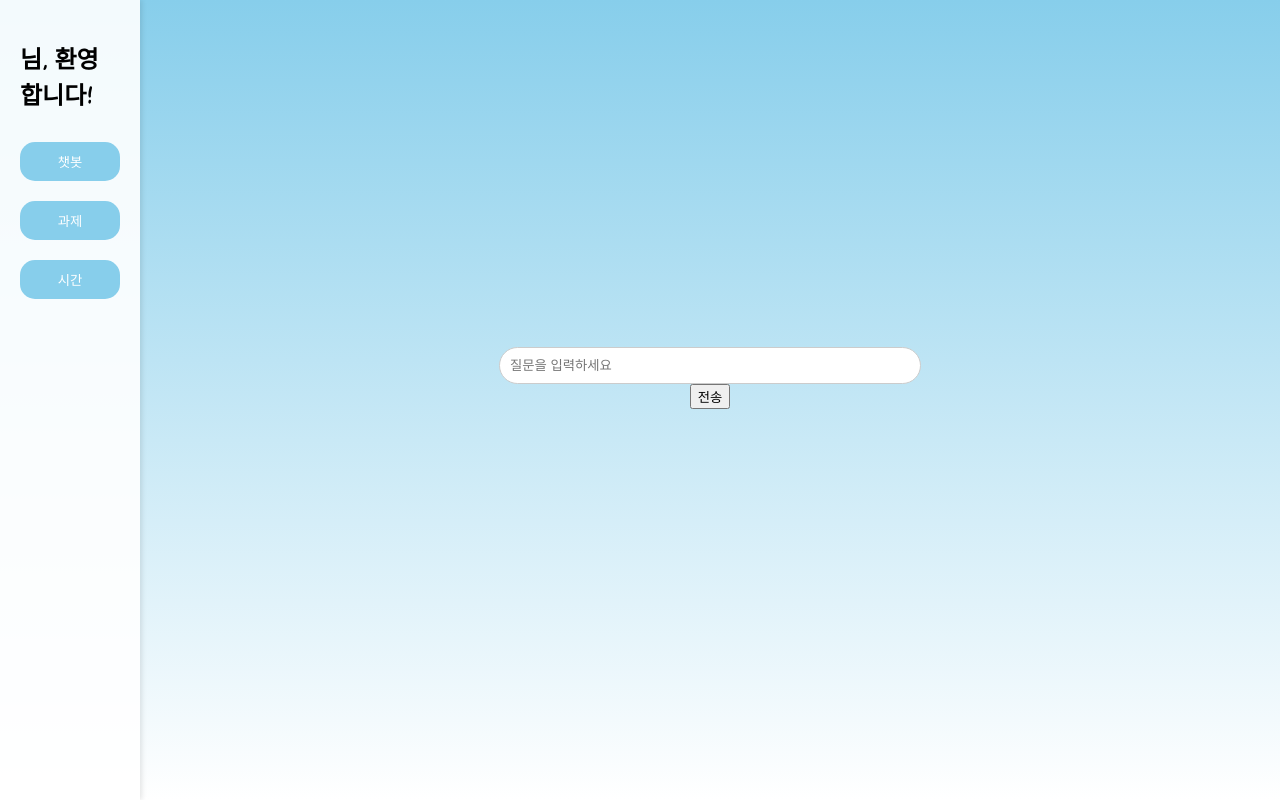
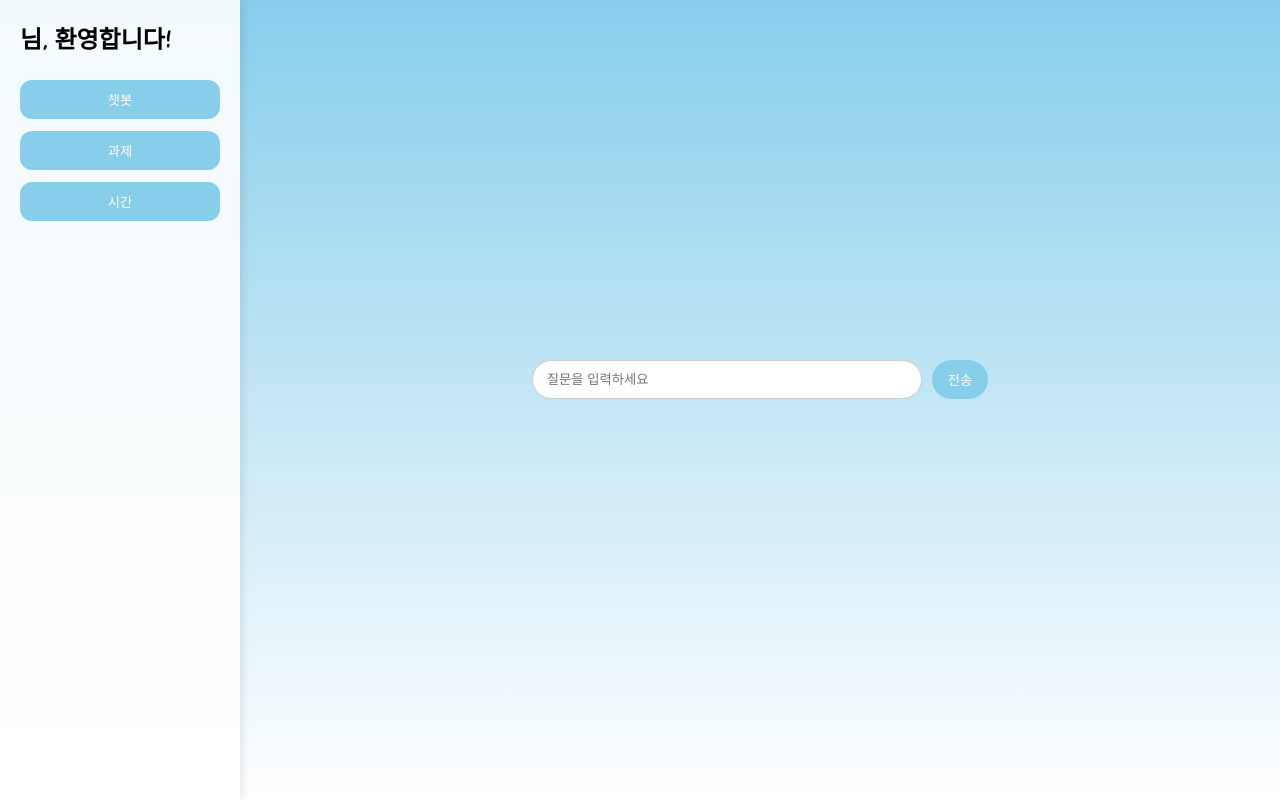
Before and after one commit to hansj8267/basic-chatbot, a Flask app: page /chat in a window 1280 px wide. Run offline with Flask 3, Linux system fonts and the light colour scheme; the visitor is signed in with stand-in values (Sample User, id 1); data that the repository does not hold is empty.

Commit message:
Update style.css

```diff
--- a/static/style.css
+++ b/static/style.css
@@ -1,109 +1,72 @@
+/* 공통 배경 */
 body {
   margin: 0;
   font-family: 'Nanum Pen Script', cursive;
   background: linear-gradient(to bottom, #87ceeb, #ffffff);
 }
 
+/* 로그인 */
 .login-container {
-  display: flex;
-  flex-direction: column;
-  align-items: center;
-  justify-content: center;
+  display: flex; flex-direction: column; align-items: center; justify-content: center;
   height: 100vh;
 }
+.login-container input, .login-container button {
+  margin: 6px 0; padding: 10px; border-radius: 15px; border: 1px solid #ccc; font-size: 16px;
+}
+.login-container button {
+  background-color: #87ceeb; color: #fff; border: none; cursor: pointer;
+}
+.login-container button:hover { background:#00bfff; }
 
-.login-container input, .login-container button {
-  margin: 5px 0;
-  padding: 10px;
-  border-radius: 15px;
-  border: 1px solid #ccc;
-  font-size: 16px;
+/* 메인 레이아웃 */
+.main-container { display: flex; min-height: 100vh; }
+
+/* 사이드바 */
+.sidebar {
+  width: 200px; background: rgba(255,255,255,0.9);
+  padding: 20px; box-shadow: 2px 0 10px rgba(0,0,0,0.1);
+  display: flex; flex-direction: column; gap: 12px;
+}
+.sidebar h2 { margin: 0 0 12px; }
+.sidebar button {
+  padding: 10px; border: none; border-radius: 12px;
+  background: #87ceeb; color: #fff; cursor: pointer;
+}
+.sidebar button:hover { background:#00bfff; }
+
+/* 중앙 챗 영역 — 진짜 중앙 정렬 */
+.chat-area {
+  flex: 1;
+  display: flex; flex-direction: column;
+  align-items: center; justify-content: center;
+  padding: 24px;
 }
 
-.login-container button {
-  background-color: #87ceeb;
-  color: white;
-  border: none;
-  cursor: pointer;
+/* 화면 카드 너비 */
+.screen { width: 100%; max-width: 520px; }
+
+/* 폼/입력 */
+#chat-form {
+  display: flex; gap: 10px; width: 100%; justify-content: center;
 }
+#messageInput {
+  flex: 1; max-width: 360px;
+  padding: 10px 14px; border-radius: 20px; border: 1px solid #ccc;
+}
+#chat-form button {
+  padding: 10px 16px; border-radius: 20px; border: none;
+  background: #87ceeb; color: #fff; cursor: pointer;
+}
+#chat-form button:hover { background:#00bfff; }
 
-.main-container {
-  display: flex;
-  min-height: 100vh;
+#replyBox { margin-top: 14px; font-size: 18px; min-height: 28px; text-align: left; }
+
+/* 과제 카드 */
+.assignment-card {
+  background:#f0f8ff; padding: 10px 15px; border-radius: 12px; margin-bottom: 10px; position: relative;
 }
-
-.sidebar {
-  width: 100px;
-  background-color: rgba(255,255,255,0.9);
-  padding: 20px;
-  box-shadow: 2px 0 5px rgba(0,0,0,0.1);
-  display: flex;
-  flex-direction: column;
+.delete-btn {
+  position: absolute; top: 10px; right: 12px;
+  background:#ff4d4d; color:#fff; border:none; padding:5px 10px; border-radius:10px; cursor:pointer; font-size:12px;
 }
-
-.sidebar button {
-  margin: 10px 0;
-  padding: 10px;
-  border: none;
-  border-radius: 15px;
-  background-color: #87ceeb;
-  color: white;
-  cursor: pointer;
-}
-
-.sidebar button:hover { background-color: #00bfff; }
-
-.chat-area {
-  flex: 1;
-  display: flex;
-  flex-direction: column;
-  justify-content: center; /* 수직 중앙 */
-  align-items: center;     /* 수평 중앙 */
-  padding: 20px;
-}
-
-.screen {
-  width: 100%;
-  max-width: 500px;
-}
-
-#chat-form {
-  display: flex;
-  flex-direction: column;
-  align-items: center;
-}
-
-#messageInput {
-  width: 80%;
-  padding: 10px;
-  border-radius: 20px;
-  border: 1px solid #ccc;
-}
-
-#replyBox {
-  margin-top: 15px;
-  font-size: 18px;
-  min-height: 30px;
-  text-align: left;
-}
-
-.assignment-card {
-  background: #f0f8ff;
-  padding: 10px 15px;
-  border-radius: 15px;
-  margin-bottom: 10px;
-  position: relative;
-}
-
-.delete-btn {
-  position: absolute;
-  top: 10px;
-  right: 15px;
-  background: #ff4d4d;
-  color: white;
-  border: none;
-  padding: 5px 10px;
-  border-radius: 10px;
-  cursor: pointer;
-  font-size: 12px;
-}
+.delete-btn:hover { background:#ff1a1a; }
```
